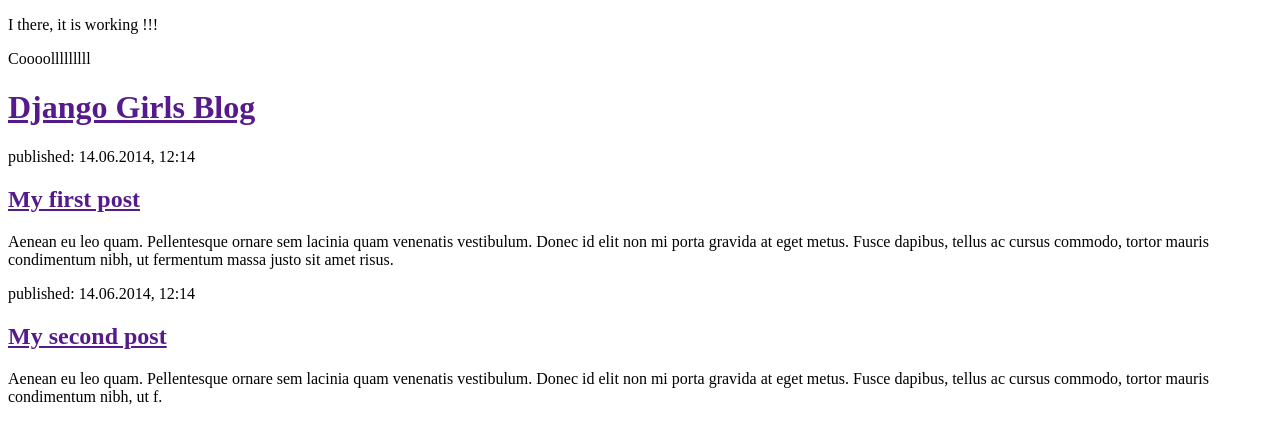
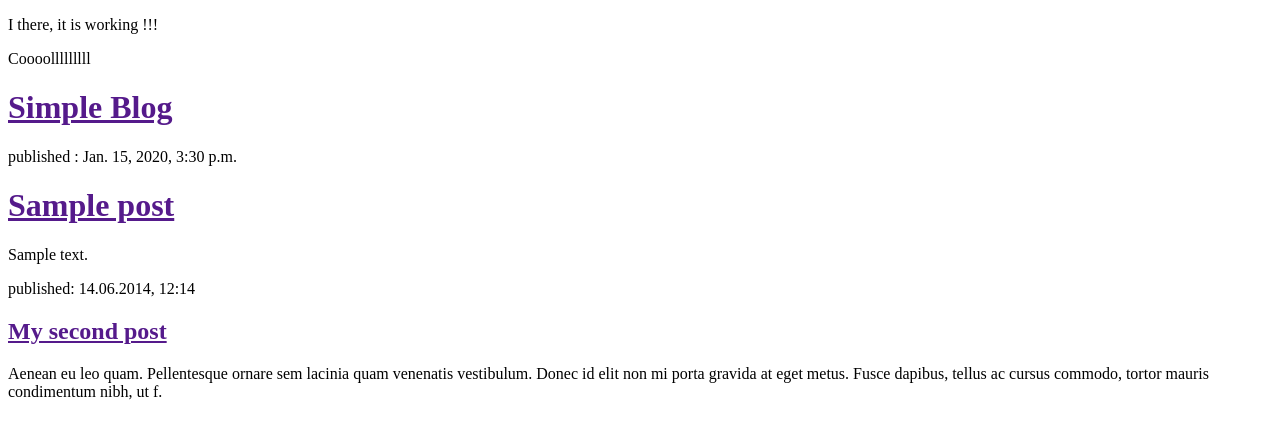
Before and after one commit to cicekapM/my-first-blog, a Django app: template blog/templates/blog/post_list.html in a window 1280 px wide. Shown: the top 444 px of the page. Run offline with Django 3.2, Linux system fonts and the light colour scheme; the template is opened without the code that fills it: values that come from a table or form of the project are taken from there, others are empty; tables that the repository leaves empty hold one stand-in row (values such as "Sample post").

Commit message:
Modified templates to display posts from database.

```diff
--- a/blog/templates/blog/post_list.html
+++ b/blog/templates/blog/post_list.html
@@ -5,16 +5,20 @@
     <p>I there, it is working !!!</p>
     <p>Coooolllllllll</p>
     <div>
-        <h1><a href="">Django Girls Blog</a></h1>
+        <h1><a href="">Simple Blog</a></h1>
     </div>
 
+    {% for post in posts %}
     <div>
-            <p>published: 14.06.2014, 12:14</p>
-            <h2><a href="">My first post</a></h2>
-            <p>Aenean eu leo quam. Pellentesque ornare sem lacinia quam venenatis vestibulum.
-              Donec id elit non mi porta gravida at eget metus. Fusce dapibus, tellus ac cursus commodo, tortor
-              mauris condimentum nibh, ut fermentum massa justo sit amet risus.</p>
+      <p>published : {{post.published_date}}</p>
+      <h1><a href="">{{post.title}}</a></h1>
+      <p>{{post.text| linebreaksbr}}</p>
+
+
+
+
     </div>
+    {%  endfor %}
 
         <div>
             <p>published: 14.06.2014, 12:14</p>
--- a/blog/views.py
+++ b/blog/views.py
@@ -1,7 +1,10 @@
 from django.shortcuts import render
+from .models import Post
+from django.utils import timezone
 
 # Create your views here.
 
 def post_list(request) :
+    posts = Post.objects.filter(published_date__lte = timezone.now()).order_by('published_date')
 
-    return render(request,'blog/post_list.html',{})
+    return render(request,'blog/post_list.html',{'posts' :posts})
```
